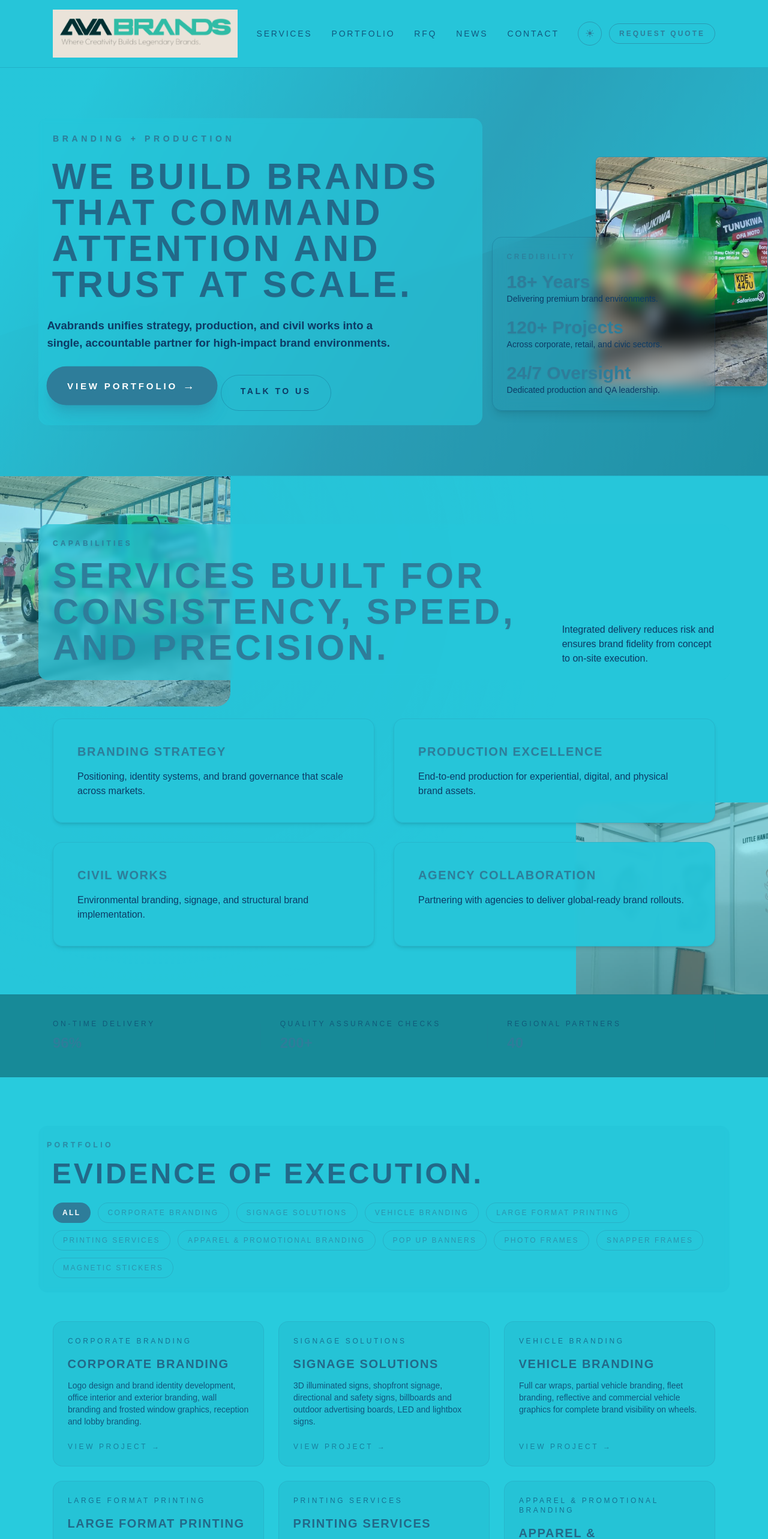
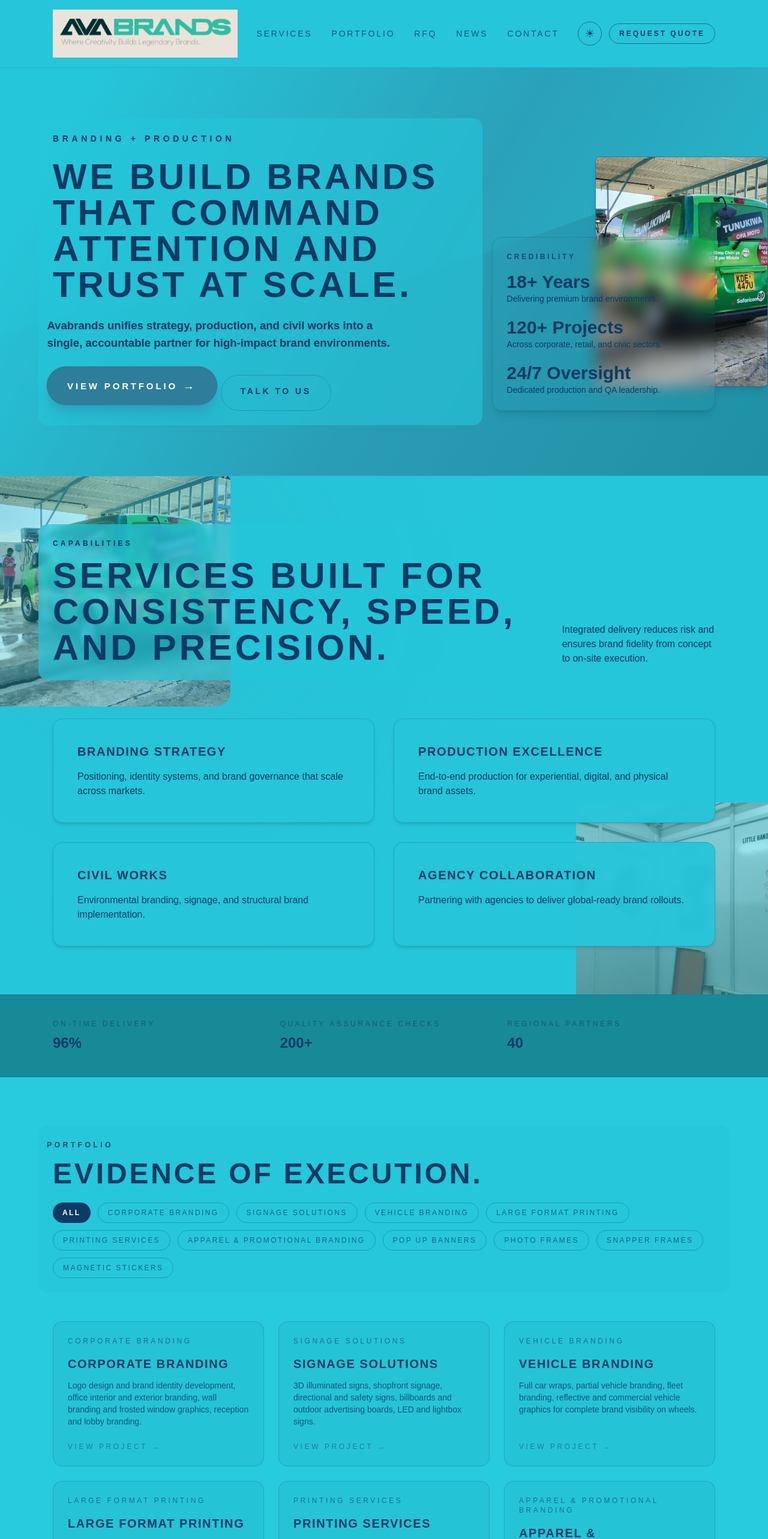
Before and after one commit to kilionrotich/Avabrands-Ltd, a React (Vite) app in the folder frontend/: page / in a window 1280 px wide. Shown: the top 2566 px of the page at 60% size. Built offline with nearby package versions, Linux system fonts and the light colour scheme.

Commit message:
light mode

```diff
--- a/frontend/src/components/Header.jsx
+++ b/frontend/src/components/Header.jsx
@@ -19,7 +19,7 @@ function Header({ theme, onToggleTheme }) {
         </a>
         <nav className="hidden items-center gap-8 text-sm uppercase tracking-[0.2em] text-teal-primary/80 md:flex">
           {navLinks.map((link) => (
-            <a key={link.href} href={link.href} className="transition hover:text-teal-secondary font-medium">
+            <a key={link.href} href={link.href} className="transition hover:text-teal-primary font-medium">
               {link.label}
             </a>
           ))}
@@ -28,7 +28,7 @@ function Header({ theme, onToggleTheme }) {
           <button
             type="button"
             onClick={onToggleTheme}
-            className="inline-flex h-10 w-10 items-center justify-center rounded-full border border-teal-secondary/60 text-lg text-teal-secondary transition hover:bg-teal-secondary hover:text-teal-primary"
+            className="inline-flex h-10 w-10 items-center justify-center rounded-full border border-teal-primary/60 text-lg text-teal-primary transition hover:bg-teal-primary hover:text-white"
             aria-label={theme === "light" ? "Switch to dark mode" : "Switch to light mode"}
             title={theme === "light" ? "Switch to dark mode" : "Switch to light mode"}
           >
@@ -36,7 +36,7 @@ function Header({ theme, onToggleTheme }) {
           </button>
           <a
             href="#rfq"
-            className="rounded-full border border-teal-secondary/60 px-4 py-2 text-xs font-bold uppercase tracking-[0.25em] text-teal-secondary transition hover:bg-teal-secondary hover:text-teal-primary"
+            className="rounded-full border border-teal-primary/60 px-4 py-2 text-xs font-bold uppercase tracking-[0.25em] text-teal-primary transition hover:bg-teal-primary hover:text-white"
           >
             Request Quote
           </a>
--- a/frontend/src/components/Hero.jsx
+++ b/frontend/src/components/Hero.jsx
@@ -17,7 +17,7 @@ function Hero({ bgImage }) {
       {/* Background images displayed on the right */}
       {images.length > 0 ? (
         <div className="absolute right-0 top-1/2 -translate-y-1/2 z-0 opacity-95 flex gap-6">
-          <div className="w-72 h-96 rounded-lg overflow-hidden border border-teal-secondary/35 shadow-lg">
+          <div className="w-72 h-96 rounded-lg overflow-hidden border border-teal-primary/35 shadow-lg">
             <img
               src={`${import.meta.env.BASE_URL}images/${images[0]}`}
               alt="Portfolio showcase"
@@ -29,8 +29,8 @@ function Hero({ bgImage }) {
 
       <div className="relative mx-auto grid max-w-6xl gap-10 px-6 py-20 md:grid-cols-[1.3fr_0.7fr] z-10">
         <div className="bg-[#26C6DA]/60 backdrop-blur-sm rounded-2xl p-6 -m-6">
-          <p className="text-sm uppercase tracking-[0.4em] text-teal-secondary font-semibold drop-shadow-sm">Branding + Production</p>
-          <h1 className="mt-6 text-balance text-4xl font-heading uppercase tracking-[0.08em] text-teal-secondary md:text-6xl font-bold drop-shadow-sm animate-color-pulse">
+          <p className="text-sm uppercase tracking-[0.4em] text-teal-primary font-semibold drop-shadow-sm">Branding + Production</p>
+          <h1 className="mt-6 text-balance text-4xl font-heading uppercase tracking-[0.08em] text-teal-primary md:text-6xl font-bold drop-shadow-sm">
             We build brands that command attention and trust at scale.
           </h1>
           <p className="mt-6 max-w-xl text-lg text-teal-primary font-semibold animate-breathe drop-shadow-sm">
@@ -47,25 +47,25 @@ function Hero({ bgImage }) {
             </a>
             <a
               href="#contact"
-              className="rounded-full border border-teal-primary/25 px-8 py-4 text-sm font-semibold uppercase tracking-[0.25em] text-teal-primary transition hover:border-teal-secondary hover:bg-teal-secondary/10"
+              className="rounded-full border border-teal-primary/25 px-8 py-4 text-sm font-semibold uppercase tracking-[0.25em] text-teal-primary transition hover:border-teal-primary hover:bg-teal-primary/10"
             >
               Talk to Us
             </a>
           </div>
         </div>
         <div className="self-end rounded-2xl border border-teal-primary/20 bg-[#1FB8C8]/98 backdrop-blur-md p-6 shadow-lg">
-          <p className="text-xs uppercase tracking-[0.3em] text-teal-secondary/80 font-semibold">Credibility</p>
+          <p className="text-xs uppercase tracking-[0.3em] text-teal-primary/80 font-semibold">Credibility</p>
           <div className="mt-4 space-y-5">
             <div>
-              <p className="text-3xl font-heading text-teal-secondary font-bold drop-shadow-sm">18+ Years</p>
+              <p className="text-3xl font-heading text-teal-primary font-bold drop-shadow-sm">18+ Years</p>
               <p className="text-sm text-teal-primary font-medium">Delivering premium brand environments.</p>
             </div>
             <div>
-              <p className="text-3xl font-heading text-teal-secondary font-bold drop-shadow-sm">120+ Projects</p>
+              <p className="text-3xl font-heading text-teal-primary font-bold drop-shadow-sm">120+ Projects</p>
               <p className="text-sm text-teal-primary font-medium">Across corporate, retail, and civic sectors.</p>
             </div>
             <div>
-              <p className="text-3xl font-heading text-teal-secondary font-bold drop-shadow-sm">24/7 Oversight</p>
+              <p className="text-3xl font-heading text-teal-primary font-bold drop-shadow-sm">24/7 Oversight</p>
               <p className="text-sm text-teal-primary font-medium">Dedicated production and QA leadership.</p>
             </div>
           </div>
--- a/frontend/src/components/Portfolio.jsx
+++ b/frontend/src/components/Portfolio.jsx
@@ -25,8 +25,8 @@ function Portfolio({ items, bgImage }) {
       <div className="relative mx-auto max-w-6xl px-6">
         <div className="flex flex-wrap items-end justify-between gap-6 bg-[#26C6DA]/80 backdrop-blur-sm rounded-2xl p-6 -mx-6">
           <div>
-            <p className="text-xs uppercase tracking-[0.35em] text-teal-secondary font-semibold drop-shadow-sm animate-pulse-slow">Portfolio</p>
-            <h2 className="mt-4 text-3xl font-heading uppercase tracking-[0.08em] md:text-5xl font-bold drop-shadow-sm animate-color-pulse">
+            <p className="text-xs uppercase tracking-[0.35em] text-teal-primary font-semibold drop-shadow-sm animate-pulse-slow">Portfolio</p>
+            <h2 className="mt-4 text-3xl font-heading uppercase tracking-[0.08em] md:text-5xl font-bold drop-shadow-sm">
               Evidence of execution.
             </h2>
           </div>
@@ -38,8 +38,8 @@ function Portfolio({ items, bgImage }) {
                 onClick={() => setActiveFilter(filter)}
                 className={`rounded-full px-4 py-2 text-xs uppercase tracking-[0.2em] transition ${
                   activeFilter === filter
-                    ? "bg-teal-secondary text-white font-bold"
-                    : "border border-teal-secondary/30 text-teal-secondary/70 hover:border-teal-secondary hover:text-teal-secondary"
+                    ? "bg-teal-primary text-white font-bold"
+                    : "border border-teal-primary/30 text-teal-primary/70 hover:border-teal-primary hover:text-teal-primary"
                 }`}
               >
                 {filter}
@@ -53,11 +53,11 @@ function Portfolio({ items, bgImage }) {
               key={item.id}
               type="button"
               onClick={() => setActiveItem(item)}
-              className="group flex h-full flex-col justify-between rounded-2xl border border-teal-secondary/20 bg-teal-primary/5 p-6 text-left transition hover:border-teal-secondary/60 hover:bg-teal-primary/10 hover:animate-pulse-slow"
+              className="group flex h-full flex-col justify-between rounded-2xl border border-teal-primary/20 bg-teal-primary/5 p-6 text-left transition hover:border-teal-primary/60 hover:bg-teal-primary/10 hover:animate-pulse-slow"
             >
               <div>
                 <p className="text-xs uppercase tracking-[0.3em] text-teal-primary/60">{item.category}</p>
-                <h3 className="mt-4 text-xl font-heading uppercase tracking-[0.08em] font-bold animate-color-pulse">
+                <h3 className="mt-4 text-xl font-heading uppercase tracking-[0.08em] font-bold">
                   {item.title}
                 </h3>
                 <p className="mt-3 text-sm text-teal-primary/80">{item.summary}</p>
@@ -79,12 +79,12 @@ function Portfolio({ items, bgImage }) {
                 <button
                   type="button"
                   onClick={() => setActiveItem(null)}
-                  className="text-xs uppercase tracking-[0.3em] text-teal-secondary font-bold hover:text-teal-secondary/80"
+                  className="text-xs uppercase tracking-[0.3em] text-teal-primary font-bold hover:text-teal-primary/80"
                 >
                   Close
                 </button>
               </div>
-            <h3 className="text-2xl font-heading uppercase tracking-[0.08em] text-teal-secondary font-bold">
+            <h3 className="text-2xl font-heading uppercase tracking-[0.08em] text-teal-primary font-bold">
               {activeItem.title}
             </h3>
             <p className="mt-4 text-sm text-teal-primary/80">{activeItem.summary}</p>
@@ -93,7 +93,7 @@ function Portfolio({ items, bgImage }) {
               <div className="mt-8 grid gap-8 md:grid-cols-2 lg:grid-cols-3">
                 {activeItem.images.map((item, idx) => (
                   <div key={idx} className="flex flex-col">
-                    <div className="overflow-hidden rounded-xl border border-teal-secondary/30 bg-[#1FB8C8] aspect-square">
+                    <div className="overflow-hidden rounded-xl border border-teal-primary/30 bg-[#1FB8C8] aspect-square">
                       <img
                         src={`${import.meta.env.BASE_URL}images/${item.image_name}`}
                         alt={item.description || `Project image ${idx + 1}`}
@@ -109,7 +109,7 @@ function Portfolio({ items, bgImage }) {
                 ))}
               </div>
             ) : (
-                <div className="mt-8 rounded-2xl border border-teal-secondary/30 bg-[#1FB8C8] p-6 text-sm text-teal-primary/70">
+                <div className="mt-8 rounded-2xl border border-teal-primary/30 bg-[#1FB8C8] p-6 text-sm text-teal-primary/70">
                 Images coming soon for this project.
               </div>
             )}
--- a/frontend/src/components/Services.jsx
+++ b/frontend/src/components/Services.jsx
@@ -15,8 +15,8 @@ function Services({ services, bgImages }) {
       <div className="relative mx-auto max-w-6xl px-6">
         <div className="flex flex-col gap-8 md:flex-row md:items-end md:justify-between bg-[#26C6DA]/70 backdrop-blur-sm rounded-2xl p-6 -mx-6">
           <div>
-            <p className="text-xs uppercase tracking-[0.35em] text-teal-secondary font-semibold drop-shadow-sm">Capabilities</p>
-            <h2 className="mt-4 text-4xl font-heading uppercase tracking-[0.08em] md:text-6xl text-teal-secondary font-bold drop-shadow-sm">
+            <p className="text-xs uppercase tracking-[0.35em] text-teal-primary font-semibold drop-shadow-sm">Capabilities</p>
+            <h2 className="mt-4 text-4xl font-heading uppercase tracking-[0.08em] md:text-6xl text-teal-primary font-bold drop-shadow-sm">
               Services built for consistency, speed, and precision.
             </h2>
           </div>
@@ -26,8 +26,8 @@ function Services({ services, bgImages }) {
         </div>
         <div className="mt-16 grid gap-8 md:grid-cols-2">
           {services.map((service) => (
-            <div key={service.title} className="rounded-2xl border border-teal-secondary/20 bg-[#26C6DA]/95 backdrop-blur-sm p-10 hover:border-teal-secondary/40 transition shadow-md">
-              <h3 className="text-xl font-heading uppercase tracking-[0.08em] text-teal-secondary font-bold drop-shadow-sm">
+            <div key={service.title} className="rounded-2xl border border-teal-primary/20 bg-[#26C6DA]/95 backdrop-blur-sm p-10 hover:border-teal-primary/40 transition shadow-md">
+              <h3 className="text-xl font-heading uppercase tracking-[0.08em] text-teal-primary font-bold drop-shadow-sm">
                 {service.title}
               </h3>
               <p className="mt-4 text-base text-teal-primary font-medium">{service.description}</p>
--- a/frontend/src/components/TrustStrip.jsx
+++ b/frontend/src/components/TrustStrip.jsx
@@ -12,7 +12,7 @@ function TrustStrip() {
           <div key={stat.label} className="flex items-center justify-between">
             <div>
               <p className="text-xs uppercase tracking-[0.3em] text-teal-primary/60">{stat.label}</p>
-              <p className="mt-2 text-2xl font-heading text-teal-secondary font-bold">{stat.value}</p>
+              <p className="mt-2 text-2xl font-heading text-teal-primary font-bold">{stat.value}</p>
             </div>
             <div className="h-10 w-px bg-teal-secondary/20" aria-hidden="true" />
           </div>
```
Also changed, not shown: frontend/src/components/Contact.jsx (+12 -12 lines), frontend/src/components/News.jsx (+6 -6 lines), frontend/src/components/Rfq.jsx (+12 -12 lines), frontend/src/index.css (+13 -2 lines).
